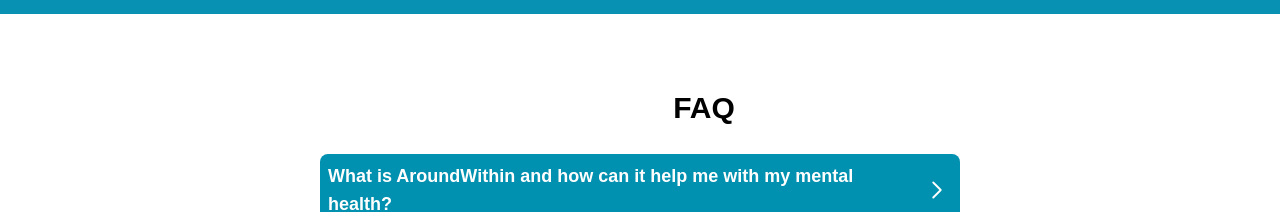
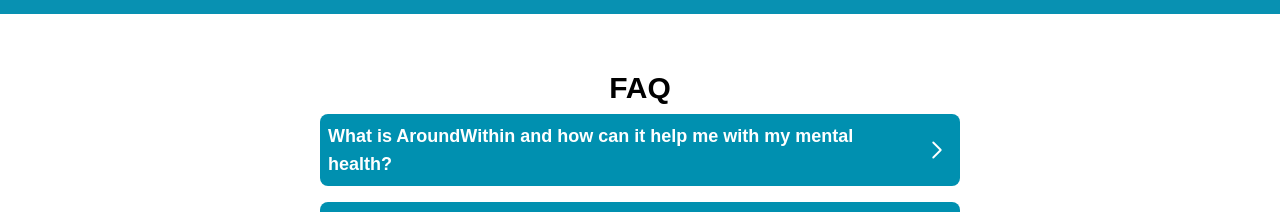
Before and after one commit to vj-theBest/Zummit, a React (Create React App) app: page /FAQs in a window 1280 px wide. Shown: the part 198-410 px from the top of the page. Built offline with nearby package versions, Linux system fonts and the light colour scheme.

Commit message:
FAQ version 2

```diff
--- a/src/components/FAQ.js
+++ b/src/components/FAQ.js
@@ -124,9 +124,9 @@
   return (
     <>
       <div className="flex justify-center mt-10 mb-4"></div>
-      <div className="ml-[10%] flex flex-col gap-3 text-start">
+      <div className="flex flex-col gap-3 text-start">
         {/* <h1 className="text-2xl font-semibold">How can we help</h1> */}
-        <p className="text-3xl m-5 font-semibold text-center">FAQ</p>
+        <p className="text-3xl  font-semibold text-center">FAQ</p>
       </div>
       <div>
         {/* <h1 className="text-2xl ml-[25%] my-4 text-start font-semibold">Booking an appointment</h1> */}
```
